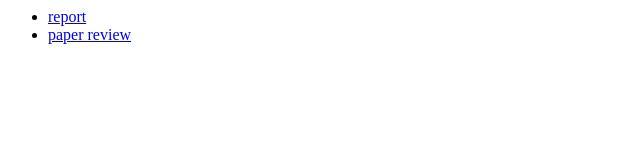
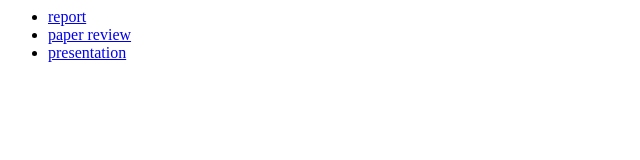
Before and after one commit to shilangyu/formal-lang, a plain HTML site: page index.html in a window 1280 px wide. Shown: the whole page, without its empty margins (0-640 px from the left). Drawn offline with Linux system fonts and the light colour scheme.

Commit message:
Deploying to gh-pages from @ shilangyu/formal-lang@a92ac1458bb65c3c7a022f350a00fe90bdd8b60e 🚀

```diff
--- a/index.html
+++ b/index.html
@@ -1 +1 @@
-<ul><li><a href="./report.pdf">report</a></li><li><a href="./paper-review.pdf">paper review</a></li></ul>
+<ul><li><a href="./report.pdf">report</a></li><li><a href="./paper-review.pdf">paper review</a></li><li><a href="./presentation.pdf">presentation</a></li></ul>
```
Also changed, not shown: 3 other files.
